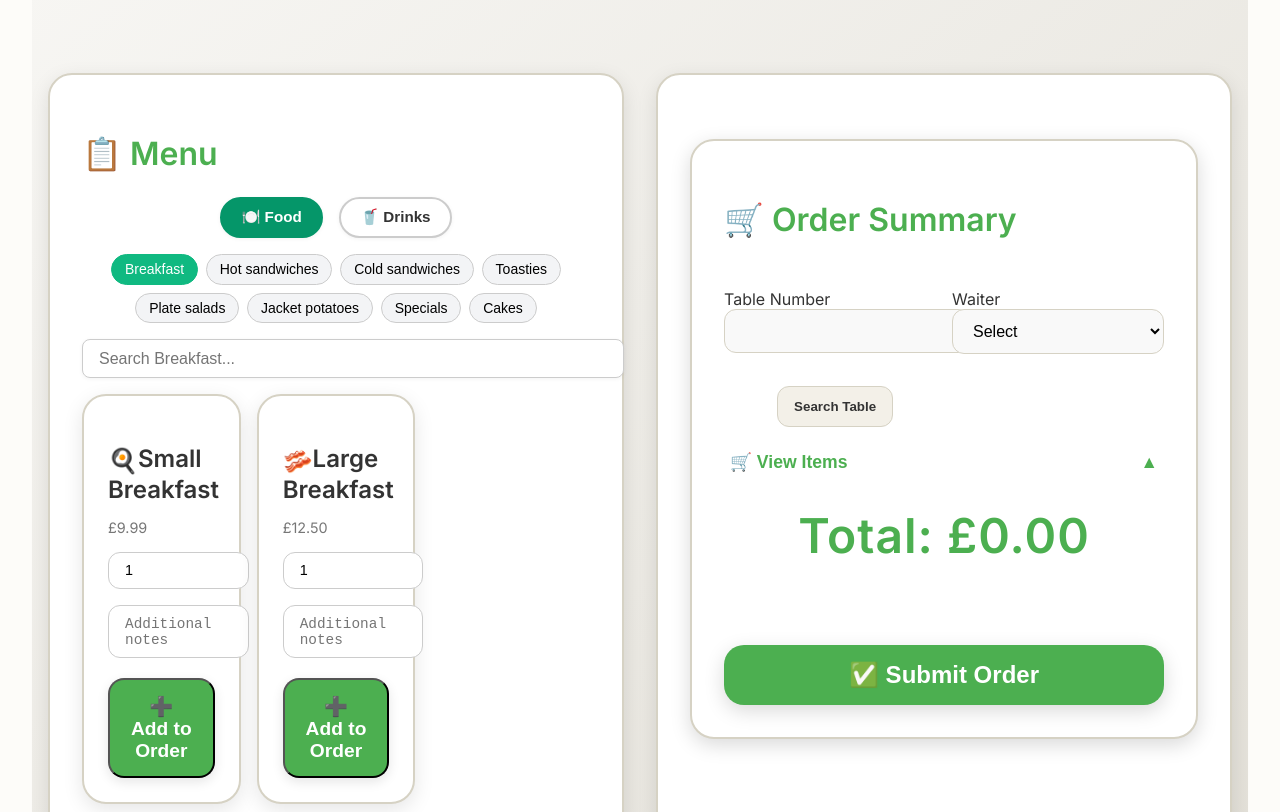
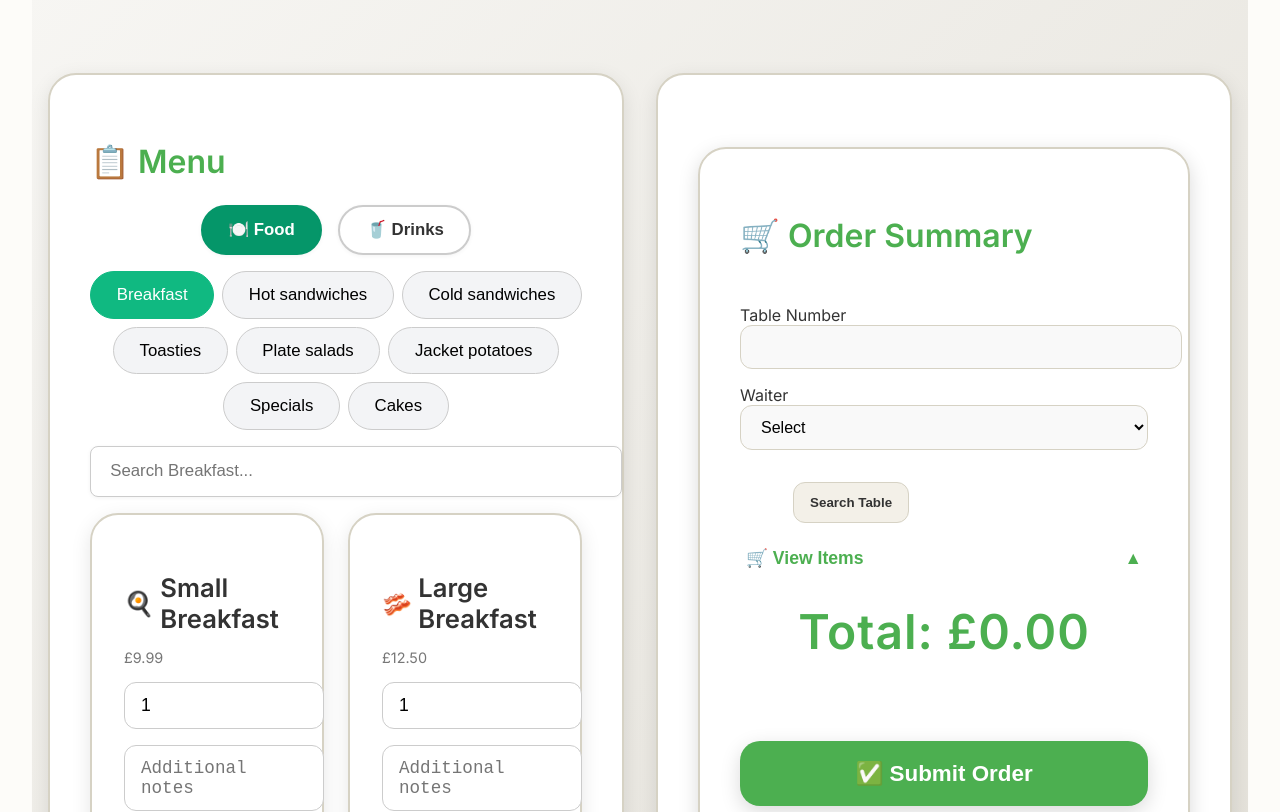
Before and after one commit to peterstearoom/peterstearoom, a React (Vite) app: page / in a window 1280 px wide. Shown: the part 360-1172 px from the top of the page. Built offline with nearby package versions, Linux system fonts and the light colour scheme.

Commit message:
Food/drink sub-categories #5

```diff
--- a/src/styles/custom.css
+++ b/src/styles/custom.css
@@ -938,3 +938,72 @@ textarea {
   background-color: var(--color-brand-dark);
   transform: scale(0.98);
 }
+
+/* ========== Tablet-Specific Enhancements ========== */
+@media (min-width: 768px) {
+  .menu-grid {
+    grid-template-columns: repeat(auto-fill, minmax(200px, 1fr));
+    gap: 1.5rem;
+  }
+
+  .menu-item-card {
+    padding: 2rem;
+    border-radius: 1.75rem;
+    font-size: 1.05rem;
+  }
+
+  .item-title {
+    font-size: 1.6rem;
+    margin-bottom: 0.5rem;
+    display: flex;
+    align-items: center;
+    gap: 0.4rem;
+  }
+
+  .item-input,
+  .item-textarea {
+    font-size: 1.1rem;
+    padding: 0.75rem 1rem;
+  }
+
+  .item-add-btn {
+    font-size: 1.3rem;
+    padding: 1rem;
+  }
+
+  .tab-btn,
+  .sub-tab-btn {
+    padding: 0.8rem 1.6rem;
+    font-size: 1.05rem;
+    border-radius: 9999px;
+  }
+
+  .menu-search {
+    padding: 0.9rem 1.2rem;
+    font-size: 1.05rem;
+    max-width: 600px;
+    margin-left: auto;
+    margin-right: auto;
+  }
+
+  .order-wrapper,
+  .waiter-menu,
+  .waiter-cart {
+    padding: 2.5rem;
+    border-radius: 1.75rem;
+  }
+
+  .submit-btn,
+  .pay-btn {
+    font-size: 1.4rem;
+    padding: 1.2rem;
+  }
+
+  .summary-block h3 {
+    font-size: 1.5rem;
+  }
+
+  .kitchen-item-title {
+    font-size: 1.6rem;
+  }
+}
```
